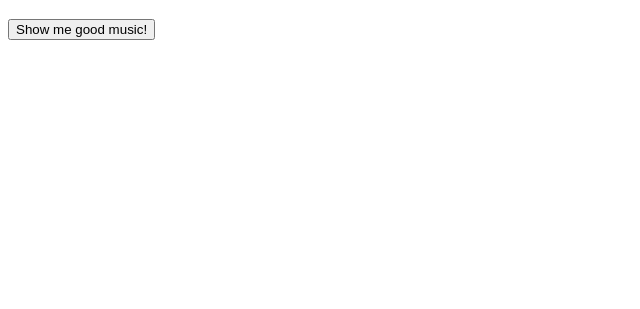
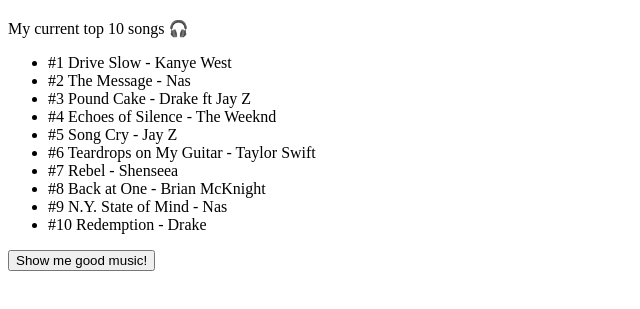
Before and after one commit to tandica/mysound2, a plain HTML site: page index.html in a window 1280 px wide. Both pictures are taken after a click on the button "Show me good music!". Shown: the part 61-370 px from the top of the page, without its empty margins (0-640 px from the left). Drawn offline with Linux system fonts and the light colour scheme.

Commit message:
step 5 - add the rest of the logic to allow for the songs to show up on the page

```diff
--- a/index.html
+++ b/index.html
@@ -11,7 +11,7 @@
   <body>
     <div class="container">
       <h1>My Sounds</h1>
-      <p class="title"></p>
+      <p class="text"></p>
       <ul class="my-songs hide"></ul>
       <button class="show-list">Show me good music!</button>
     </div>
--- a/js/script.js
+++ b/js/script.js
@@ -17,8 +17,28 @@ const total = document.querySelector(".text");
 
 //create remove/hide functionality when clicking the button
 button.addEventListener("click", function () {
+  mySongs(myMusicList);
   //remove "hide" class from ul list
   mixList.classList.remove("hide");
   //add "hide" class to the button element
   button.classList.add("hide");
 });
+
+//create subheading text that displays the number of songs
+total.innerText = `My current top ${myMusicList.length} songs 🎧`;
+
+//create a function that turns the array of strings into html list elements to display on the page
+const mySongs = function (songs) {
+  //forEach() executes a provided function once for each array element
+  //this is how we are able to access each string in the list we made
+  songs.forEach(function (song, index) {
+    //create a list element
+    let li = document.createElement("li");
+    //add a class to the list element named "song"
+    li.classList.add("song");
+    //create html code which has the song number and name of the song
+    li.innerHTML = `<span class = "song-number">#${index + 1}</span> ${song}`;
+    //add each song to the list element
+    mixList.append(li);
+  });
+};
```
